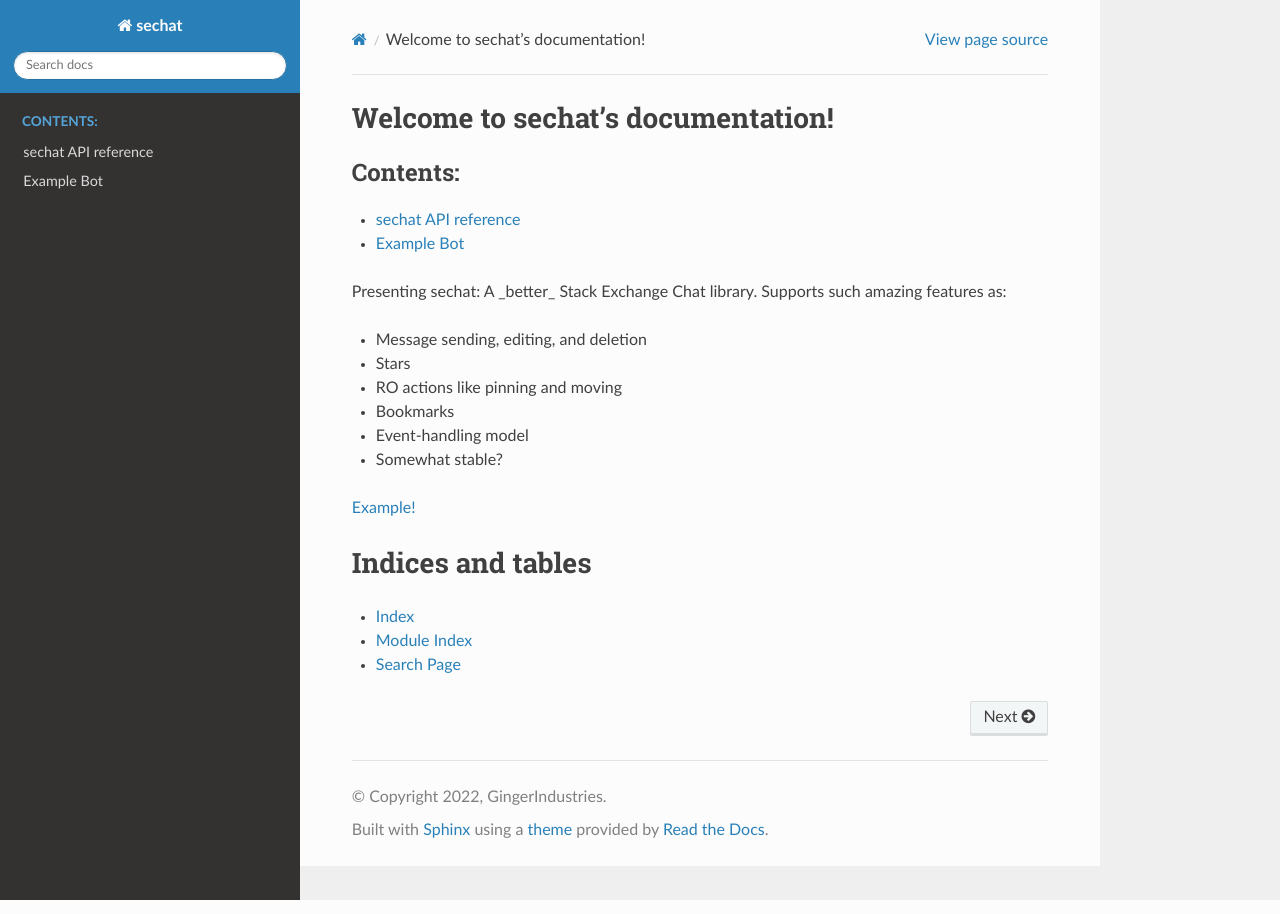
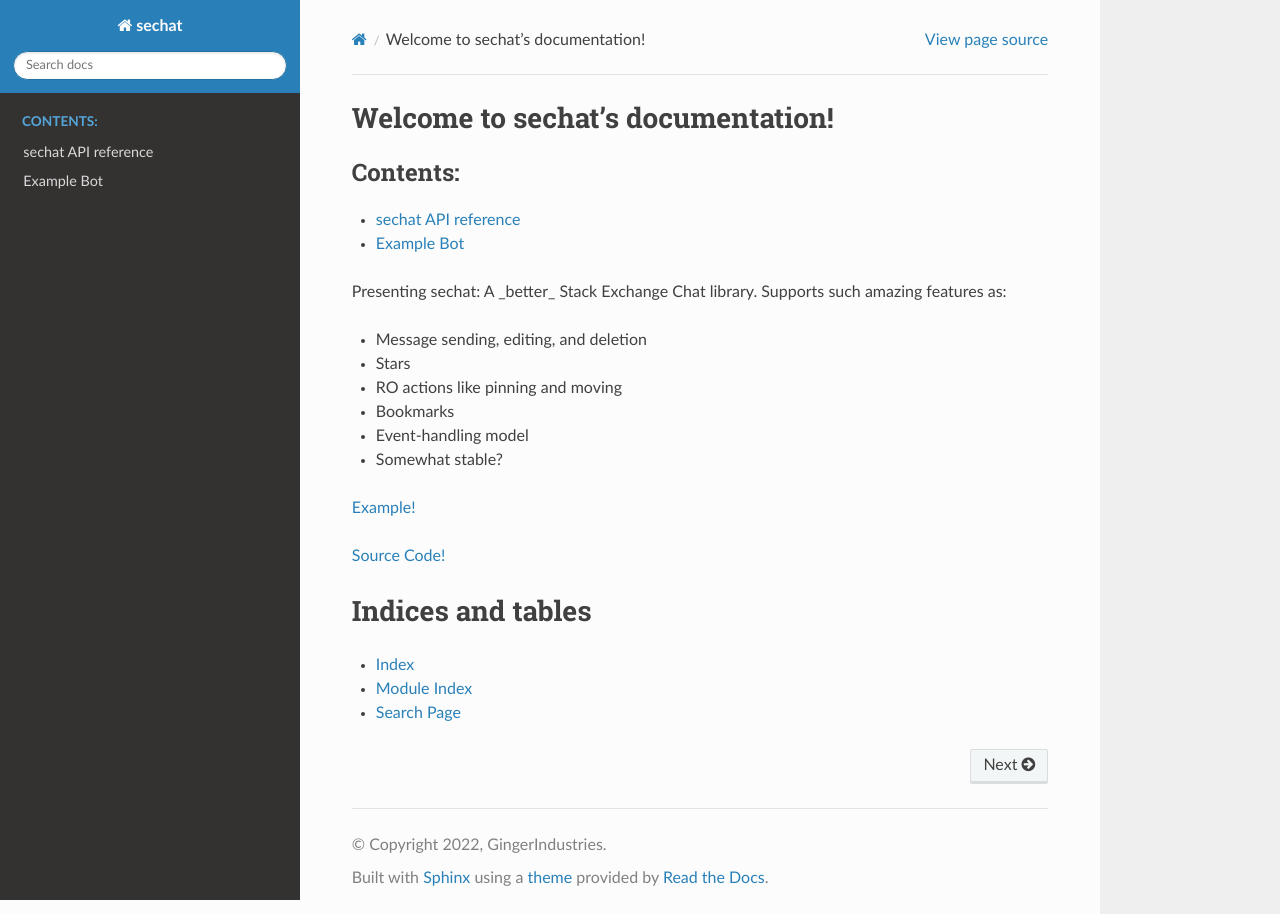
Before and after one commit to gingershaped/sechat, a Sphinx documentation site: the page built from docs/source/index.rst, in a window 1280 px wide. Built offline with Sphinx 7.4.7 and the Read the Docs theme 2.0.0, drawn with Linux system fonts in a browser that asks for light colours.

Commit message:
Update index.rst

```diff
--- a/docs/source/index.rst
+++ b/docs/source/index.rst
@@ -24,6 +24,8 @@ Presenting sechat: A _better_ Stack Exchange Chat library. Supports such amazing
 
 `Example! <example>`_
 
+`Source Code! <sourcecode>`_
+
 
 
 Indices and tables
```
